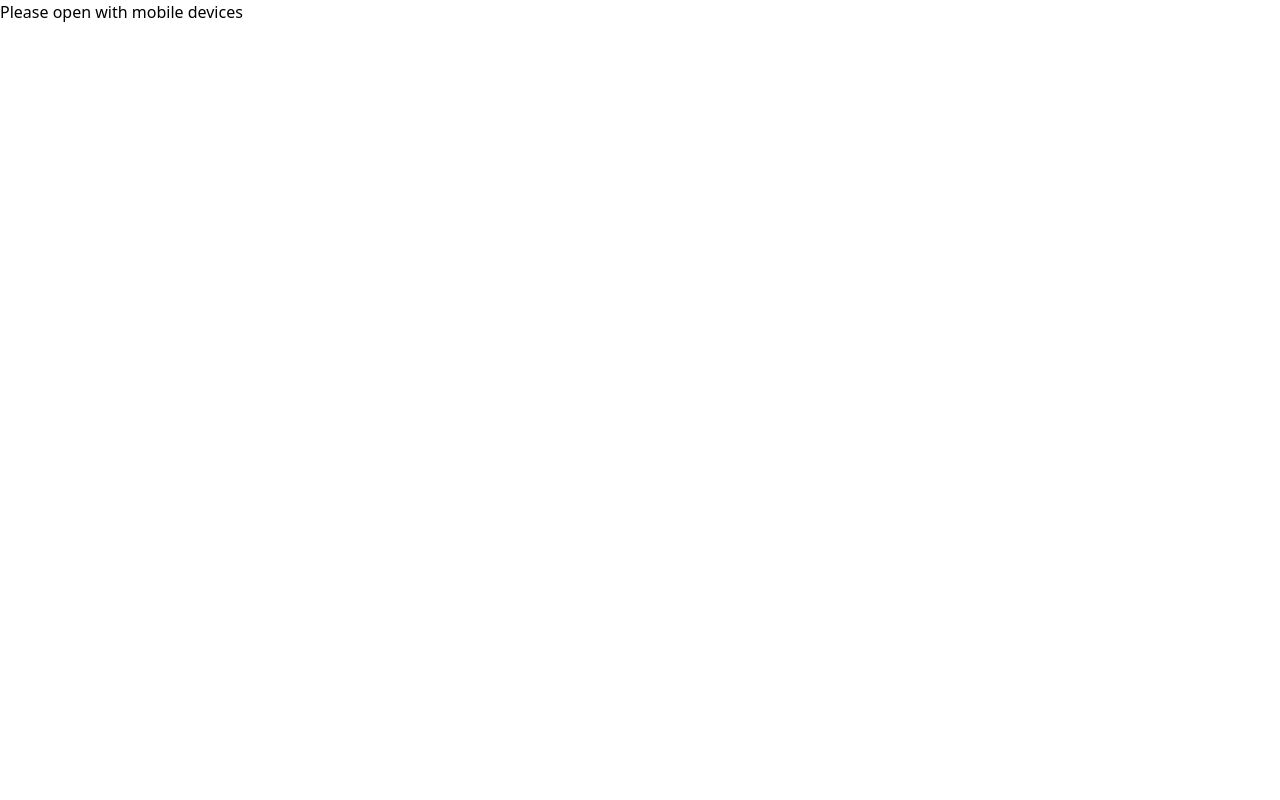
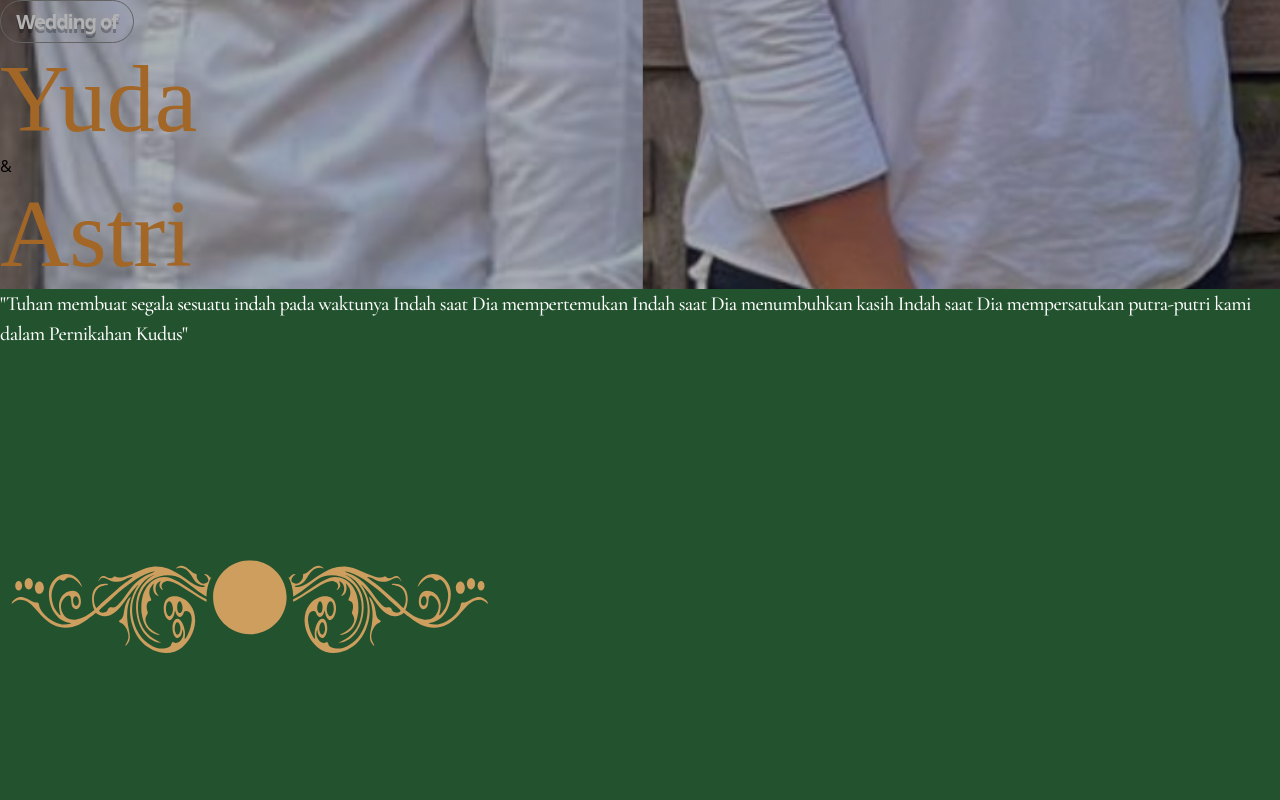
Before and after one commit to CelticAlreadyUse/brotherweddingweb, a React (Vite) app: page / in a window 1280 px wide. Shown: the top 800 px of the page. Built offline with nearby package versions, Linux system fonts and the light colour scheme; a web font is replaced by a local one.

Commit message:
Hello Words

```diff
--- a/package.json
+++ b/package.json
@@ -11,7 +11,7 @@
   },
   "dependencies": {
     "@babel/preset-env": "^7.25.4",
-    "aos": "^3.0.0-beta.6",
+    "aos": "^2.3.4",
     "gsap": "^3.12.5",
     "react": "^18.3.1",
     "react-device-detect": "^2.2.3",
--- a/src/App.jsx
+++ b/src/App.jsx
@@ -4,42 +4,48 @@ import TitleContent from "./components/titleContent/Description.jsx";
 import PengantinPria from "./components/Pengantin/Pria.jsx";
 import PengantinWanita from "./components/Pengantin/Wanita.jsx";
 import SeriesOfEvent from "./components/SeriesOfEvent/SeriesOfEvent.jsx";
-import AOS from "aos";
 import "aos/dist/aos.css";
 import { isAndroid } from "react-device-detect";
+import Aos from "aos";
 function App() {
-  console.log("tes 3");
-  const [isMobile, setIsMobile] = useState(false);
-  const [isDesktop, setIsDesktop] = useState(false);
-  useEffect(() => {
-    AOS.init({
-      duration: 700,
-      easing: "ease-out-cubic",
-    });
-    const userAgent = navigator.userAgent;
+  // console.log("tes 3");
+  // const [isMobile, setIsMobile] = useState(false);
+  // const [isDesktop, setIsDesktop] = useState(false);
+  useEffect(()=>{
+    Aos.init({
+          duration: 700,
+          easing: "ease-out-cubic",
+        });
+  },)
+  // useEffect(() => {
+  //   AOS.init({
+  //     duration: 700,
+  //     easing: "ease-out-cubic",
+  //   });
+  //   const userAgent = navigator.userAgent;
 
-    if (/android|iphone|ipad|ipod/i.test(userAgent)) {
-      setIsMobile(true);
-      console.log("your in mobile");
-    } else {
-      setIsDesktop(true);
-      console.log("your in desktop");
-    }
-  }, []);
+  //   if (/android|iphone|ipad|ipod/i.test(userAgent)) {
+  //     setIsMobile(false);
+  //     console.log("your in mobile");
+  //   } else {
+  //     setIsDesktop(false);
+  //     console.log("your in desktop");
+  //   }
+  // }, []);
   return (
     <div className="overflow-x-hidden">
-      {isDesktop && (
+      {/* {isDesktop && (
         <div className="flex h-svh w-svw bg-gray-500 items-center justify-center">
           <h1 className="text-3xl font-semibold text-white ">
             Please open with mobile devices
           </h1>
         </div>
-      )}
-      {isAndroid && (
-        <div className="bg-[#23532e] ">
-          <div className="fixed open-right top-0 bottom-0 left-0   z-20  bg-white"></div>
-          <div className="fixed open-left grid text-center place-content-center  w-screen z-10 h-svh bg-white"></div>
-          <div data-aos="fade-down">
+      )} */}
+
+        <div className="bg-[#23532e]  ">
+          {/* <div className="fixed open-right top-0 bottom-0 left-0   z-20  bg-white"></div>
+          <div className="fixed open-left grid text-center place-content-center  w-screen z-10 h-svh bg-white"></div> */}
+          <div>
             <Heading />
           </div>
           <div data-aos="fade-up">
@@ -53,7 +59,6 @@ function App() {
           </section>
           <SeriesOfEvent />
         </div>
-      )}
     </div>
   );
 }
```
Also changed, not shown: 1 other file (tests, documents, lock files or other folders).
